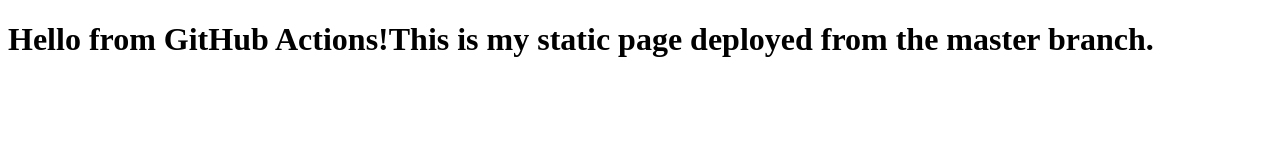
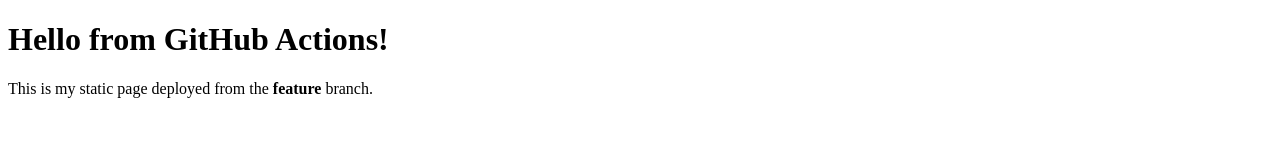
Before and after one commit to andrejshuma/SI_2025_lab3_233062, a plain HTML site: page index.html in a window 1280 px wide. Drawn offline with Linux system fonts and the light colour scheme.

Commit message:
Change HTML feature

```diff
--- a/index.html
+++ b/index.html
@@ -1,10 +1,12 @@
 <!DOCTYPE html>
 <html>
-<head>
-  <title>CI/CD Homework</title>
-</head>
-<body>
-  <h1>Hello from GitHub Actions!</h
-  <p>This is my static page deployed from the <strong>master</strong> branch.</p>
-</body>
+  <head>
+    <title>CI/CD Homework</title>
+  </head>
+  <body>
+    <h1>Hello from GitHub Actions!</h1>
+    <p>
+      This is my static page deployed from the <strong>feature</strong> branch.
+    </p>
+  </body>
 </html>
```
